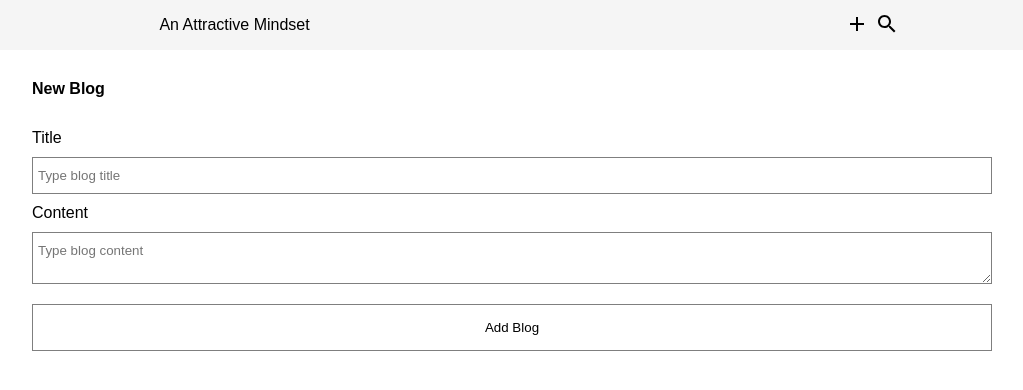
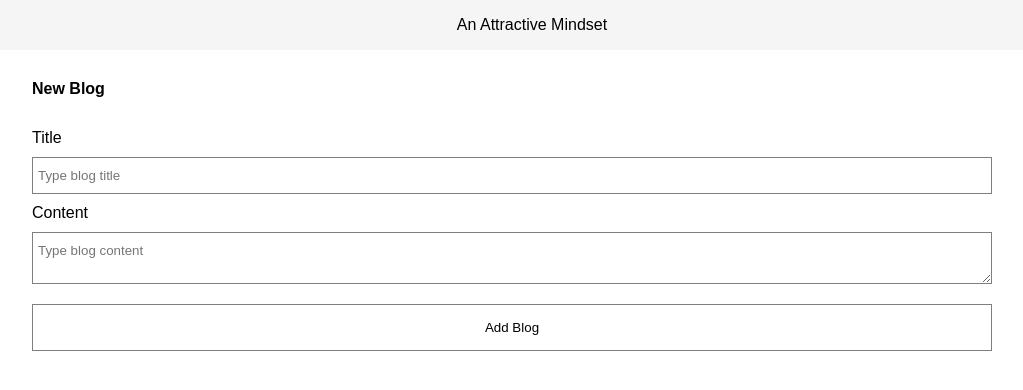
Before and after one commit to therealrinku/aamblog, a Next.js app: page /create in a window 1280 px wide. Shown: the top 390 px of the page, without its empty margins (128-1151 px from the left). Built offline with nearby package versions, Linux system fonts and the light colour scheme.

Commit message:
styles updated

```diff
--- a/components/Navbar.js
+++ b/components/Navbar.js
@@ -10,20 +10,6 @@ const Navbar = () => {
       <ul>
         <Link href="/">An Attractive Mindset</Link>
       </ul>
-
-      <ul>
-        <Link href="/create">
-          <Tooltip title="Add new blog">
-            <AddIcon />
-          </Tooltip>
-        </Link>
-
-        <Tooltip title="Search">
-          <button className={navStyles.button}>
-            <SearchIcon />
-          </button>
-        </Tooltip>
-      </ul>
     </nav>
   );
 };
--- a/pages/index.js
+++ b/pages/index.js
@@ -30,7 +30,7 @@ export default function Home() {
       ) : (
         <div className={homeStyles.blogs}>
           {blogs.map((blog, i) => {
-            return <Card blogTitle={blog.title} key={i} blogId={blog.id} />;
+            return <Card blogTitle={blog.title} key={i} blogId={blog.id} blogDescription={blog.content} />;
           })}
         </div>
       )}
```
Also changed, not shown: components/Card.js (+9 -2 lines), styles/card.module.css (added, +20 -0 lines), styles/home.module.css (+0 -8 lines).
